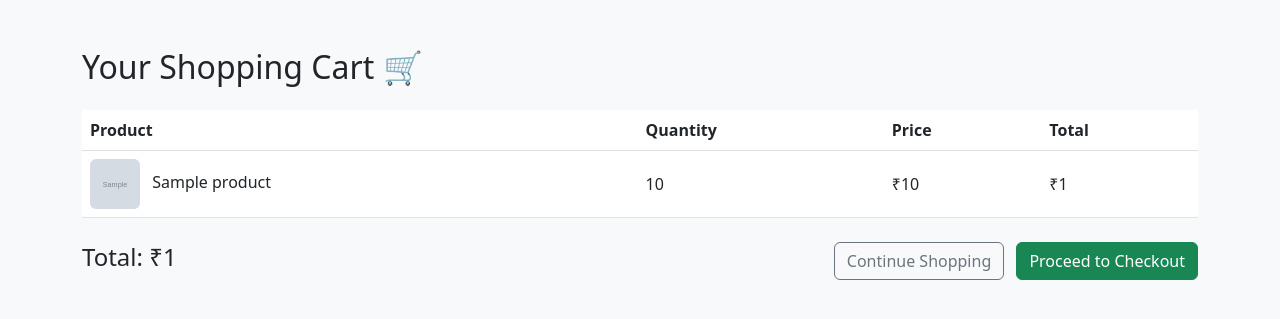
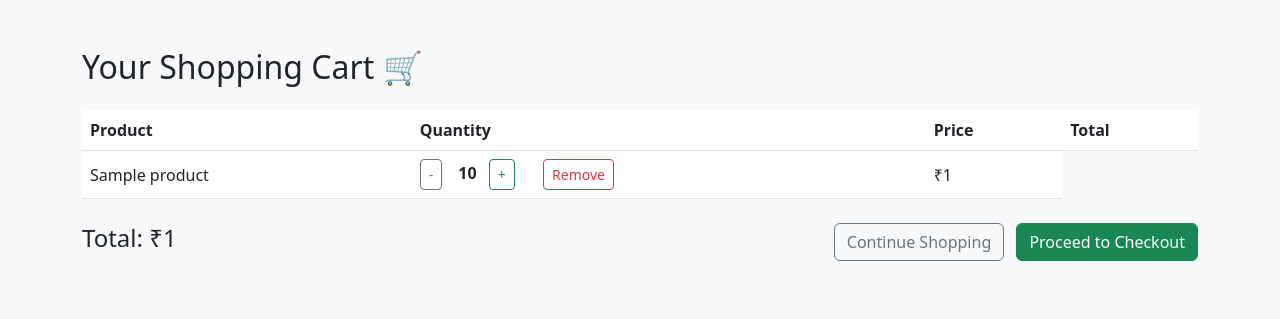
Before and after one commit to KatyayniNegi/E-commerce-Project, a Django app: template cart/templates/cart/detail.html in a window 1280 px wide. Shown: the part 56-375 px from the top of the page. Run offline with Django 5.2, Linux system fonts and the light colour scheme; the template is opened without the code that fills it: most values are stand-ins (such as "Sample title", 1, 10 or a date in 2020); grey boxes marked "Sample" are stand-in pictures.

Commit message:
Added a "Proceed to Checkout button" in the cart Added option to increase and decrease quantity of products from cart. Added option to remove products from cart. Added total price display in cart,including price of each individual product. Modified cart detail template to include above features. Also added urls for the above in cart/urls.py file. And added lot of changes in carts/views.py to implement above changes.

```diff
--- a/cart/templates/cart/detail.html
+++ b/cart/templates/cart/detail.html
@@ -29,14 +29,24 @@
             <tbody>
                 {% for item in cart_items %}
 <tr>
+    <td>{{ item.product.name }}</td>
     <td>
-                            {% if item.product.image %}
-                                <img src="{{ item.product.image.url }}" style="width: 50px; height: 50px; object-fit: cover;" class="me-2 rounded">
-                            {% endif %}
-                            {{ item.product.name }}
+        <!-- Decrease quantity (-) -->
+        <a href="{% url 'cart:cart_decrease' item.product.id %}" class="btn btn-sm btn-outline-secondary me-1">-</a>
+
+        <!-- Current Quantity Display -->
+        <span class="fw-bold px-2">{{ item.quantity }}</span>
+
+        <!-- Increase quantity (+) via POST form -->
+        <form action="{% url 'cart:cart_add' item.product.id %}" method="post" class="d-inline me-3">
+            {% csrf_token %}
+            <input type="hidden" name="quantity" value="1">
+            <button type="submit" class="btn btn-sm btn-outline-success">+</button>
+        </form>
+
+        <!-- Remove entire item -->
+        <a href="{% url 'cart:cart_remove' item.product.id %}" class="btn btn-sm btn-outline-danger ms-2">Remove</a>
     </td>
-                        <td>{{ item.quantity }}</td>
-                        <td>₹{{ item.price }}</td>
     <td>₹{{ item.total_price }}</td>
 </tr>
 {% endfor %}
--- a/cart/urls.py
+++ b/cart/urls.py
@@ -5,5 +5,7 @@ app_name = 'cart'
 
 urlpatterns = [
     path('', views.cart_detail, name='cart_detail'),
-    path('add/<int:product_id>/', views.cart_add, name='cart_add',)
+    path('add/<int:product_id>/', views.cart_add, name='cart_add',),
+    path('decrease/<int:product_id>/', views.cart_decrease, name='cart_decrease'),
+    path('remove/<int:product_id>/', views.cart_remove, name='cart_remove'),
 ]
```
Also changed, not shown: cart/views.py (+20 -0 lines). Lines whose indentation alone changed are shown as unchanged.
